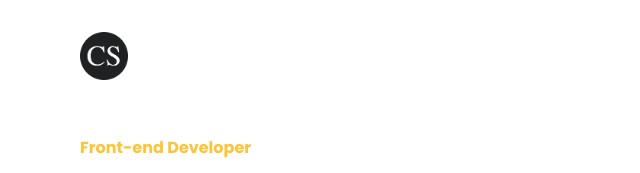
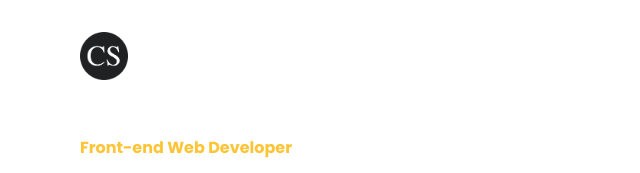
Before and after one commit to christalsofia/christalsofia.github.io, a plain HTML site: page index.html in a window 1280 px wide. Shown: the top 173 px of the page, 0-640 px from the left. Drawn offline with nearby package versions, Linux system fonts and the light colour scheme; a web font is replaced by a local one.

Commit message:
style: add web

```diff
--- a/index.html
+++ b/index.html
@@ -23,7 +23,7 @@
 
   <div class="introduction" id="about">
     <div class="left-side">
-      <p class="title">Front-end Developer</p>
+      <p class="title">Front-end Web Developer</p>
       <p class="name">Hi,<br>I'm Christal Sofia</p>
       <p class="information">A Bachelor of Science in Information Technology student with proficiency in web development, programming, and digital electronics. Seeking an opportunity to leverage skills to contribute effectively to organizational goals and eager to apply adaptability, communication, multitasking, and time management skills in a dynamic work environment.</p>
       <a href="https://docs.google.com/document/d/1n58mQ56GMjpe94E7Mk7U2UDM-HYFsL4uF0QlYyZz3TI/edit?usp=sharing" class="resume" target="_blank">CV Resume</a>
```
